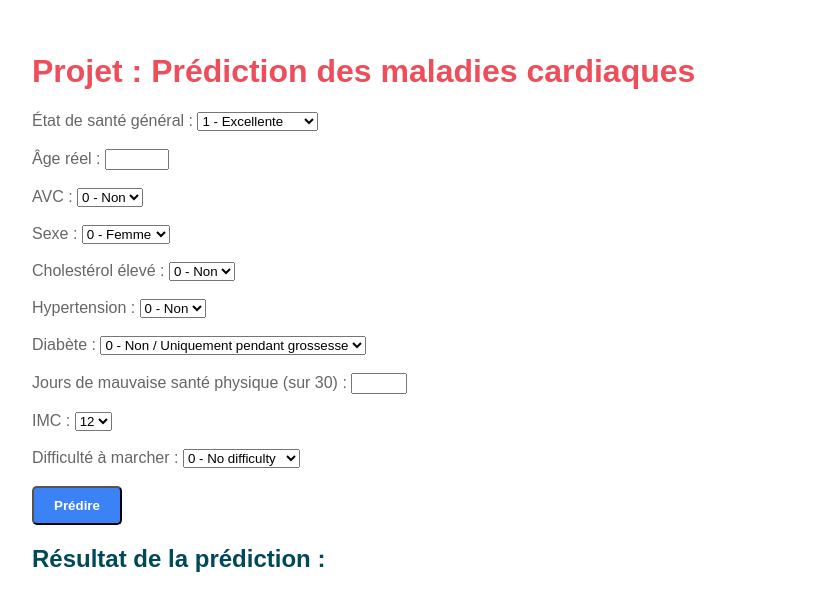
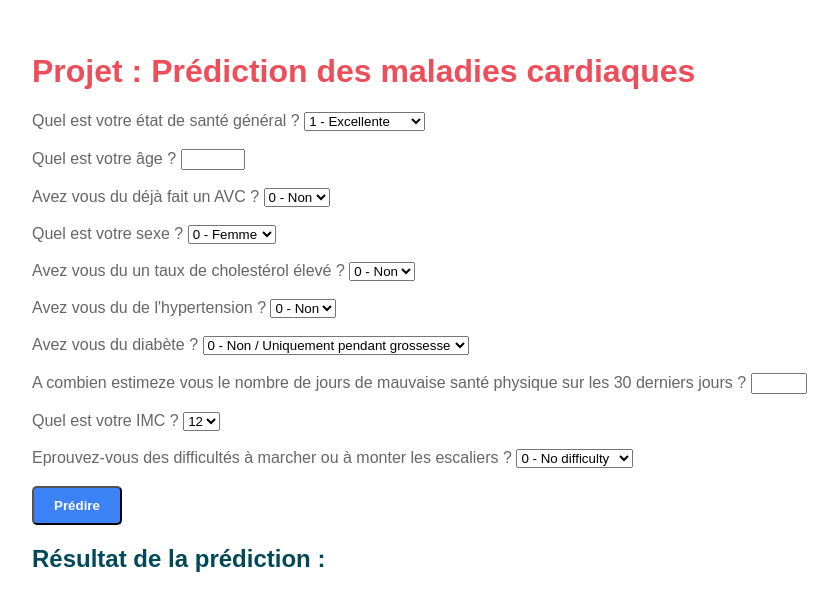
Before and after one commit to MaudGes/Maud_Gesbert-Portfolio, a Flask app: page /projects/heart_disease in a window 1280 px wide. Shown: the part 50-643 px from the top of the page, without its empty margins (0-838 px from the left). Run offline with Flask 3, Linux system fonts and the light colour scheme.

Commit message:
Heart Diseases form modifications

```diff
--- a/templates/projects/heart_disease/heart_disease.html
+++ b/templates/projects/heart_disease/heart_disease.html
@@ -6,7 +6,7 @@
 <form method="post" action="/projects/heart_disease" onsubmit="return convertAge();">
 
   <!-- General Health -->
-  <label>État de santé général :
+  <label>Quel est votre état de santé général ?
     <select name="GenHlth" required>
       <option value="1">1 - Excellente</option>
       <option value="2">2 - Bon</option>
@@ -17,41 +17,41 @@
   </label><br><br>
 
   <!-- Âge réel -->
-  <label>Âge réel :
+  <label>Quel est votre âge ?
     <input type="number" id="real_age" min="18" max="120" required>
     <input type="hidden" name="Age" id="Age">
   </label><br><br>
 
   <!-- Binaire & catégoriques -->
-  <label>AVC :
+  <label>Avez vous du déjà fait un AVC ?
     <select name="Stroke" required>
       <option value="0">0 - Non</option>
       <option value="1">1 - Oui</option>
     </select>
   </label><br><br>
 
-  <label>Sexe :
+  <label>Quel est votre sexe ?
     <select name="Sex" required>
       <option value="0">0 - Femme</option>
       <option value="1">1 - Homme</option>
     </select>
   </label><br><br>
 
-  <label>Cholestérol élevé :
+  <label>Avez vous du un taux de cholestérol élevé ?
     <select name="HighChol" required>
       <option value="0">0 - Non</option>
       <option value="1">1 - Oui</option>
     </select>
   </label><br><br>
 
-  <label>Hypertension :
+  <label>Avez vous du de l'hypertension ?
     <select name="HighBP" required>
       <option value="0">0 - Non</option>
       <option value="1">1 - Oui</option>
     </select>
   </label><br><br>
 
-  <label>Diabète :
+  <label>Avez vous du diabète ?
     <select name="Diabetes" required>
       <option value="0">0 - Non / Uniquement pendant grossesse </option>
       <option value="1">1 - Pré-diabète</option>
@@ -60,12 +60,12 @@
   </label><br><br>
 
   <!-- Santé physique -->
-  <label>Jours de mauvaise santé physique (sur 30) :
+  <label>A combien estimeze vous le nombre de jours de mauvaise santé physique sur les 30 derniers jours ?
     <input type="number" name="PhysHlth" min="0" max="30" required>
   </label><br><br>
 
   <!-- IMC : menu déroulant 12 à 98 -->
-  <label>IMC :
+  <label>Quel est votre IMC ?
     <select name="BMI" required>
       {% for i in range(12, 99) %}
         <option value="{{ i }}">{{ i }}</option>
@@ -74,7 +74,7 @@
   </label><br><br>
 
   <!-- Difficulté à marcher -->
-  <label>Difficulté à marcher :
+  <label>Eprouvez-vous des difficultés à marcher ou à monter les escaliers ?
     <select name="DiffWalk" required>
       <option value="0">0 - No difficulty</option>
       <option value="1">1 - Has difficulty</option>
@@ -89,7 +89,7 @@
   <p>{{ prediction }}</p>
 {% endif %}
 
-<a href="/" class="btn">Retour à l'accueil</a>
+<br><a href="/" class="btn">Retour à l'accueil</a>
 
 <!-- JS : conversion âge réel vers classe d'âge -->
 <script>
```
